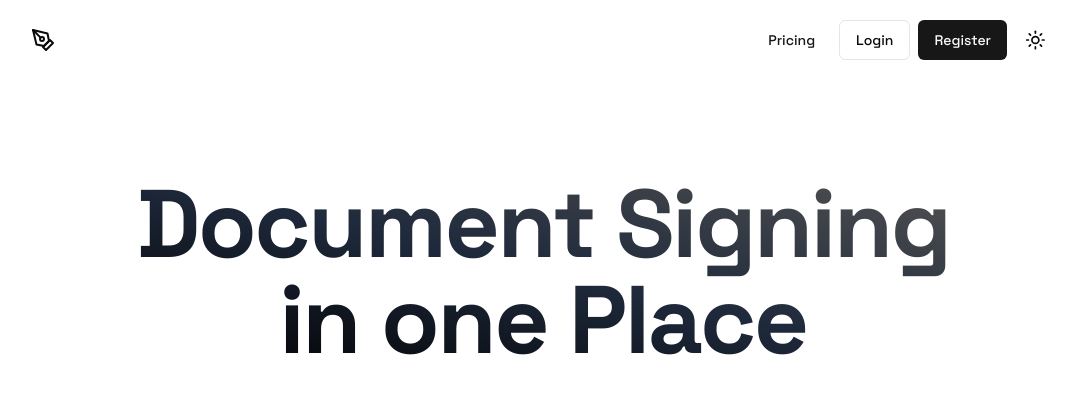
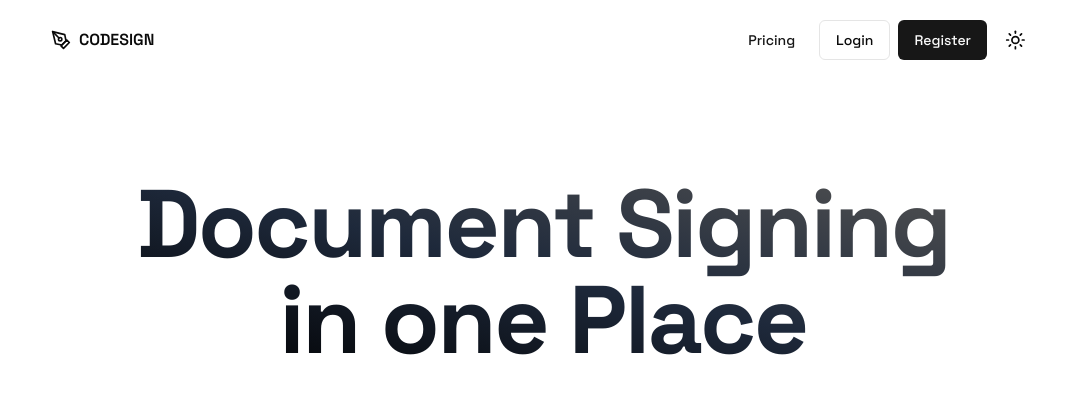
Before and after one commit to movevirtual/auth-payment-next, a Next.js app: page / in a window 1280 px wide. Shown: the top 394 px of the page, without its empty margins (97-1173 px from the left). Built offline with nearby package versions, Linux system fonts and the light colour scheme.

Commit message:
auth-payment edited

```diff
--- a/app/sign-in/[[...sign-in]]/page.tsx
+++ b/app/sign-in/[[...sign-in]]/page.tsx
@@ -24,14 +24,15 @@ export default function Page() {
             dividerText: "text-gray-500 dark:text-gray-200",
             formFieldLabel: "text-sm text-gray-500 dark:text-gray-300",
             formFieldInput:
-              "dark:bg-zinc-900 dark:border-slate-800 focus:ring-1 focus:ring-slate-700 dark:focus:ring-slate-200 caret-black dark:caret-white",
+              "dark:bg-zinc-900 dark:border-slate-800 dark:text-white text-black font-medium focus:ring-1 focus:ring-slate-700 dark:focus:ring-slate-200 caret-black dark:caret-white",
             inputLabel: "text-sm text-gray-500 dark:text-gray-400",
             inputText:
               "border border-gray-300 dark:border-gray-700 focus:ring-black dark:focus:ring-white focus:border-black dark:focus:border-white",
             inputTextError:
               "border border-red-500 focus:ring-red-500 focus:border-red-500",
             footerActionText: "text-black dark:text-white font-medium",
-            footerActionLink: "text-red-500 dark:text-red-500 font-medium",
+            footerActionLink:
+              "text-red-500 dark:text-red-500 font-medium focus:shadow-none",
           },
         }}
       />
--- a/app/sign-up/[[...sign-up]]/page.tsx
+++ b/app/sign-up/[[...sign-up]]/page.tsx
@@ -23,14 +23,15 @@ export default function Page() {
             dividerText: "text-gray-500 dark:text-gray-200",
             formFieldLabel: "text-sm text-gray-500 dark:text-gray-300",
             formFieldInput:
-              "dark:bg-zinc-900 dark:border-slate-800 focus:ring-1 focus:ring-slate-700 dark:focus:ring-slate-200 caret-black dark:caret-white",
+              "dark:bg-zinc-900 dark:border-slate-800 focus:ring-1 dark:text-white text-black font-medium focus:ring-slate-700 dark:focus:ring-slate-200 caret-black dark:caret-white",
             inputLabel: "text-sm text-gray-500 dark:text-gray-400",
             inputText:
               "border border-gray-300 dark:border-gray-700 focus:ring-black dark:focus:ring-white focus:border-black dark:focus:border-white",
             inputTextError:
               "border border-red-500 focus:ring-red-500 focus:border-red-500",
             footerActionText: "text-black dark:text-white font-medium",
-            footerActionLink: "text-red-500 dark:text-red-500 font-medium",
+            footerActionLink:
+              "text-red-500 dark:text-red-500 font-medium focus:shadow-none",
           },
         }}
       />
--- a/components/site-header.tsx
+++ b/components/site-header.tsx
@@ -12,10 +12,11 @@ export function SiteHeader() {
   ];
   return (
     <div>
-      <nav className="max-w-5xl mx-auto py-5">
+      <nav className="max-w-5xl mx-auto p-5">
         <div className="nav-menu w-full flex items-center justify-between">
-          <div className="logo">
-            <PenTool />
+          <div className="logo flex items-center gap-x-2">
+            <PenTool className="h-5 w-5" />
+            <h1 className="font-semibold">CODESIGN</h1>
           </div>
 
           <div className="auth-button flex items-center gap-x-2">
```
